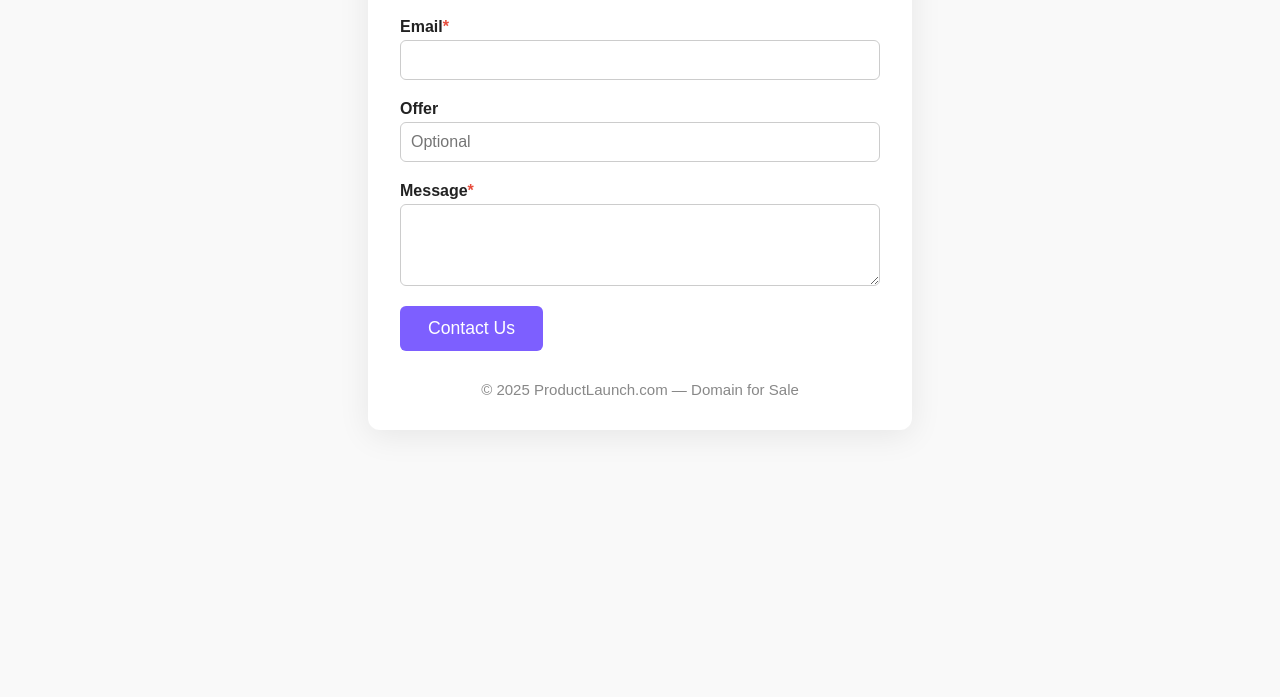
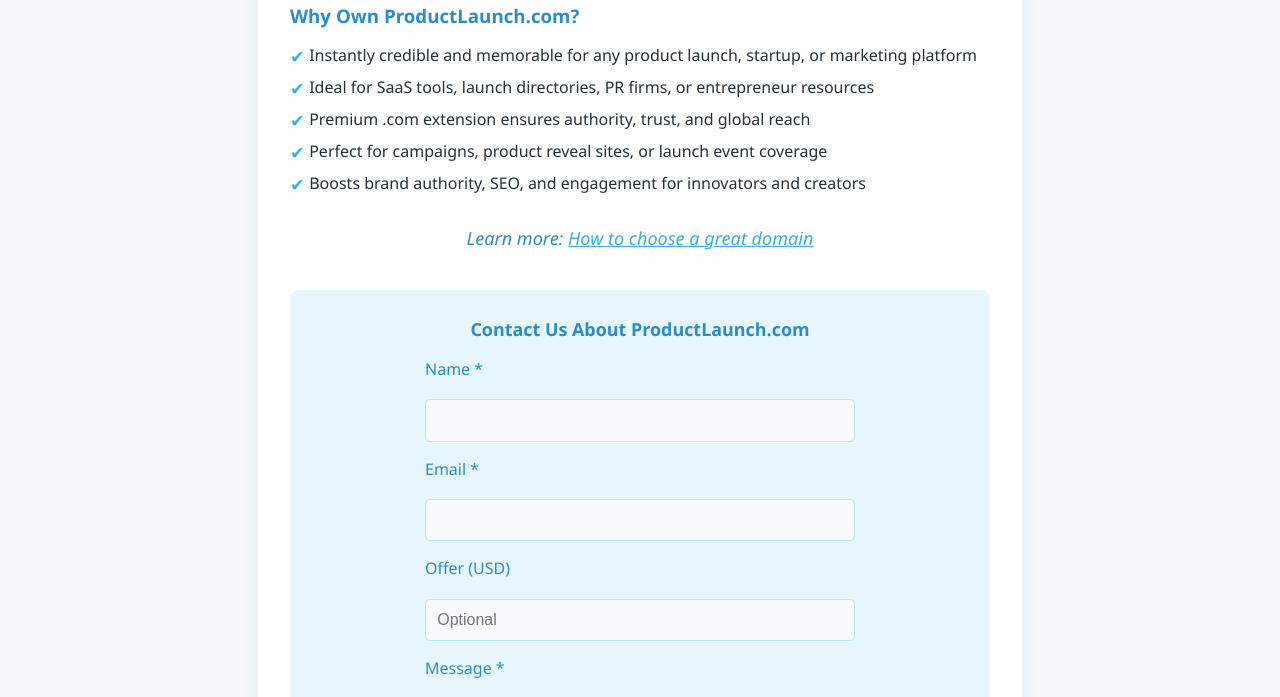
Before and after one commit to Schnyarp/ProductLaunchcom, a plain HTML site: page index.html in a window 1280 px wide. Shown: the part 304-1001 px from the top of the page. Before the commit the page ends 800 px from the top, so only its background shows below. Drawn offline with Linux system fonts and the light colour scheme.

Commit message:
Add files via upload

```diff
--- a/index.html
+++ b/index.html
@@ -2,95 +2,236 @@
 <html lang="en">
 <head>
     <meta charset="UTF-8">
-  <title>ProductLaunch.com — Domain for Sale</title>
-  <meta name="viewport" content="width=device-width, initial-scale=1">
-  <meta name="description" content="ProductLaunch.com is a premium domain name available for sale. Contact us to make your offer.">
-  <meta name="keywords" content="ProductLaunch.com, domain for sale, premium domain, buy domain, contact">
+    <meta name="viewport" content="width=device-width, initial-scale=1.0">
+    <title>ProductLaunch.com – Premium Domain For Sale</title>
+    <meta name="description" content="ProductLaunch.com is a premium, memorable domain now available for purchase. The perfect name for your next startup, SaaS, marketing, or product launch project.">
     <style>
         body {
-      font-family: Arial, sans-serif;
-      background: #f9f9f9;
-      margin: 0; padding: 0;
-      color: #222;
+            font-family: 'Segoe UI', Arial, sans-serif;
+            background: #f7f8fa;
+            margin: 0;
+            padding: 0;
+            color: #223040;
         }
-    .container {
-      max-width: 480px;
-      margin: 60px auto;
-      background: #fff;
-      padding: 32px;
-      border-radius: 12px;
-      box-shadow: 0 6px 32px rgba(0,0,0,0.08);
+        header {
+            background: #2b8dc8;
+            color: #fff;
+            padding: 2.1rem 0 1.4rem 0;
             text-align: center;
         }
-    h1 {
-      font-size: 2.2em;
-      margin-bottom: 0.3em;
+        header h1 {
+            margin: 0;
+            font-size: 2.6rem;
+            letter-spacing: 1px;
         }
-    p {
-      margin-bottom: 2em;
-      color: #444;
+        header p {
+            margin: 0.7rem 0 0 0;
+            font-size: 1.18rem;
+            color: #b6e7fa;
         }
-    form {
-      text-align: left;
+        main {
+            max-width: 700px;
+            margin: 2.5rem auto;
+            background: #fff;
+            border-radius: 12px;
+            box-shadow: 0 4px 24px rgba(43,141,200,0.09);
+            padding: 2.5rem 2rem 2rem 2rem;
         }
-    label {
-      display: block;
-      margin-bottom: 0.3em;
-      font-weight: bold;
+        .for-sale {
+            text-align: center;
+            font-size: 2.1rem;
+            margin-bottom: 2rem;
+            color: #2b8dc8;
+            font-weight: 700;
         }
-    input, textarea {
-      width: 100%;
-      padding: 10px;
-      margin-bottom: 1.2em;
-      border: 1px solid #ccc;
-      border-radius: 6px;
-      font-size: 1em;
-      box-sizing: border-box;
-      outline: none;
-      transition: border-color .2s;
+        .features {
+            margin: 2rem 0;
         }
-    input:focus, textarea:focus {
-      border-color: #7d5fff;
+        .features h2 {
+            color: #2b8dc8;
+            font-size: 1.17rem;
+            margin-bottom: 1rem;
         }
-    button {
-      background: #7d5fff;
+        .features ul {
+            list-style: none;
+            padding: 0;
+        }
+        .features li {
+            margin: 0.62rem 0;
+            padding-left: 1.2rem;
+            position: relative;
+        }
+        .features li::before {
+            content: "✔";
+            color: #36b0e6;
+            font-size: 1.1em;
+            position: absolute;
+            left: 0;
+        }
+        .inquiry-form-section {
+            margin: 2.5rem 0 0 0;
+            padding: 1.7rem 1.1rem 1.1rem 1.1rem;
+            background: #e6f6fc;
+            border-radius: 9px;
+        }
+        .inquiry-form-section h3 {
+            margin-top: 0;
+            color: #2b8dc8;
+            font-size: 1.12rem;
+            text-align: center;
+            margin-bottom: 1.08rem;
+        }
+        .info-article {
+            text-align: center;
+            margin-bottom: 1.7rem;
+            font-size: 1.13rem;
+            color: #2b8dc8;
+            font-style: italic;
+        }
+        .info-article a {
+            color: #36b0e6;
+            text-decoration: underline;
+        }
+        form.inquiry-form {
+            max-width: 430px;
+            margin: 0 auto;
+            display: flex;
+            flex-direction: column;
+            gap: 1rem;
+        }
+        .inquiry-form label {
+            font-size: 1rem;
+            color: #2b8dc8;
+            margin-bottom: 0.2rem;
+            font-weight: 500;
+        }
+        .inquiry-form input,
+        .inquiry-form textarea {
+            padding: 0.7rem;
+            border: 1px solid #b6e7fa;
+            border-radius: 5px;
+            font-size: 1rem;
+            background: #f8fafc;
+            resize: vertical;
+        }
+        .inquiry-form textarea {
+            min-height: 90px;
+            max-height: 220px;
+        }
+        .inquiry-form input[type="submit"] {
+            background: #36b0e6;
             color: #fff;
             border: none;
-      padding: 12px 28px;
-      font-size: 1.1em;
+            font-size: 1.1rem;
             border-radius: 6px;
+            padding: 0.8rem 0;
             cursor: pointer;
-      transition: background .2s;
+            transition: background 0.19s;
+            margin-top: 0.3rem;
         }
-    button:hover {
-      background: #5f3dc4;
+        .inquiry-form input[type="submit"]:hover {
+            background: #2b8dc8;
         }
-    .footnote { font-size: 0.94em; color: #888; margin-top: 2em; }
+        .thanks-message {
+            display: none;
+            text-align: center;
+            color: #2b8dc8;
+            font-weight: bold;
+            margin-top: 1.1rem;
+        }
+        footer {
+            text-align: center;
+            color: #6d9fc0;
+            font-size: 0.9rem;
+            padding: 1.6rem 0 0.7rem 0;
+        }
+        @media (max-width: 600px) {
+            main {
+                padding: 1.2rem 0.5rem 1rem 0.5rem;
+            }
+            .for-sale {
+                font-size: 1.4rem;
+            }
+            .inquiry-form-section {
+                padding: 1.1rem 0.3rem 0.5rem 0.3rem;
+            }
+            .info-article {
+                font-size: 1.02rem;
+            }
+        }
     </style>
 </head>
 <body>
-  <div class="container">
+    <header>
         <h1>ProductLaunch.com</h1>
-    <p><strong>This premium domain name is for sale!</strong><br>
-    Contact us below to make an offer or inquire for more details.</p>
-    <form action="https://formspree.io/f/xyzwvbnv" method="POST">
-      <label for="name">Name<span style="color:#e74c3c">*</span></label>
-      <input type="text" id="name" name="name" required>
+        <p>The Ideal Domain for Startups, SaaS, and Go-to-Market Projects</p>
+    </header>
+    <main>
+        <div class="for-sale">This premium domain is <strong>for sale</strong>!</div>
+        <section class="features">
+            <h2>Why Own ProductLaunch.com?</h2>
+            <ul>
+                <li>Instantly credible and memorable for any product launch, startup, or marketing platform</li>
+                <li>Ideal for SaaS tools, launch directories, PR firms, or entrepreneur resources</li>
+                <li>Premium .com extension ensures authority, trust, and global reach</li>
+                <li>Perfect for campaigns, product reveal sites, or launch event coverage</li>
+                <li>Boosts brand authority, SEO, and engagement for innovators and creators</li>
+            </ul>
+        </section>
+        <div class="info-article">
+            Learn more: <a href="https://corelli.com/domains.html" target="_blank" rel="noopener">How to choose a great domain</a>
+        </div>
+        <section class="inquiry-form-section" id="inquiry-form">
+            <h3>Contact Us About ProductLaunch.com</h3>
+            <form class="inquiry-form" action="https://formspree.io/f/xwpozajz" method="POST" autocomplete="on">
+                <input type="hidden" name="_redirect" value="https://ProductLaunch.com/thank-you.html">
+                <label for="name">Name *</label>
+                <input type="text" name="name" id="name" required autocomplete="name">
 
-      <label for="email">Email<span style="color:#e74c3c">*</span></label>
-      <input type="email" id="email" name="email" required>
+                <label for="email">Email *</label>
+                <input type="email" name="email" id="email" required autocomplete="email">
 
-      <label for="offer">Offer</label>
-      <input type="text" id="offer" name="offer" placeholder="Optional">
+                <label for="offer">Offer (USD)</label>
+                <input type="number" name="offer" id="offer" min="0" step="any" placeholder="Optional">
 
-      <label for="message">Message<span style="color:#e74c3c">*</span></label>
-      <textarea id="message" name="message" rows="4" required></textarea>
+                <label for="message">Message *</label>
+                <textarea name="message" id="message" required placeholder="Your inquiry..."></textarea>
 
-      <button type="submit">Contact Us</button>
+                <input type="submit" value="Send Inquiry">
             </form>
-    <div class="footnote">
-      &copy; 2025 ProductLaunch.com &mdash; Domain for Sale
+            <div class="thanks-message" id="thanks-message">
+                Thank you for your inquiry! We will contact you soon.
             </div>
-  </div>
+        </section>
+    </main>
+    <footer>
+        &copy; 2025 ProductLaunch.com &ndash; This domain is for sale.
+    </footer>
+    <script>
+        // Optional: show a thank you message after submission using AJAX (Formspree supports this)
+        document.querySelector('.inquiry-form').addEventListener('submit', function(e) {
+            // Uncomment below to enable AJAX-style feedback (Formspree recommends this)
+            /*
+            e.preventDefault();
+            var form = this;
+            var data = new FormData(form);
+            fetch(form.action, {
+                method: form.method,
+                body: data,
+                headers: { 'Accept': 'application/json' }
+            }).then(function(response) {
+                if (response.ok) {
+                    window.location.href = "https://ProductLaunch.com/thank-you.html";
+                } else {
+                    response.json().then(function(data){
+                        alert(data.error || 'Oops! There was a problem submitting your form');
+                    });
+                }
+            }).catch(function(error) {
+                alert('Oops! There was a problem submitting your form');
+            });
+            */
+        });
+    </script>
 </body>
 </html>
```
Also changed, not shown: thank-you.html (added, +42 -0 lines). Lines whose indentation alone changed are shown as unchanged.
